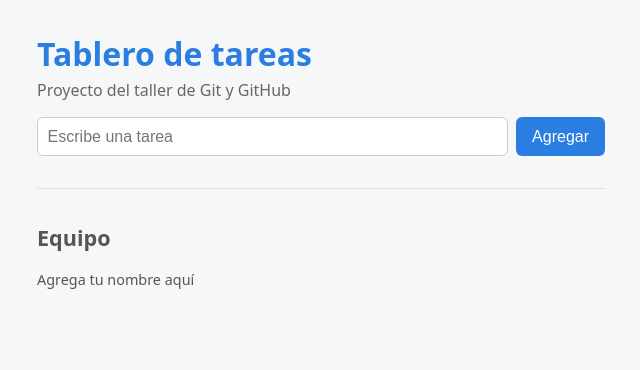
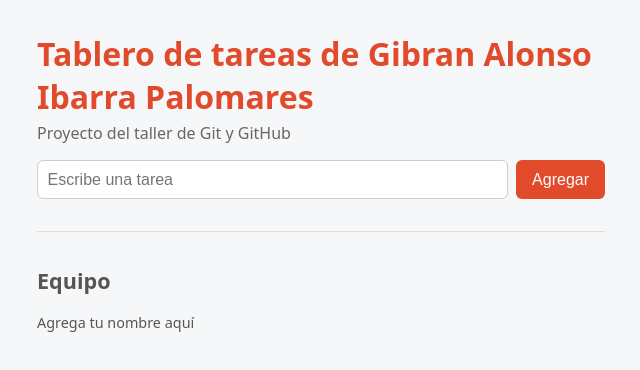
Before and after one commit to wareon711/tablero-tareas, a plain HTML site: page index.html in a window 1280 px wide. Shown: the whole page, without its empty margins (319-959 px from the left). Drawn offline with Linux system fonts and the light colour scheme.

Commit message:
Cambio el título y el color principal

```diff
--- a/css/estilos.css
+++ b/css/estilos.css
@@ -1,5 +1,5 @@
 :root {
-  --principal: #2a7de1;
+  --principal: #e14a2a;
 }
 
 * {
--- a/index.html
+++ b/index.html
@@ -8,7 +8,7 @@
 </head>
 <body>
   <header>
-    <h1>Tablero de tareas</h1>
+    <h1>Tablero de tareas de Gibran Alonso Ibarra Palomares</h1>
     <p class="subtitulo">Proyecto del taller de Git y GitHub</p>
     <!-- Zona C: botón de tema -->
   </header>
```
